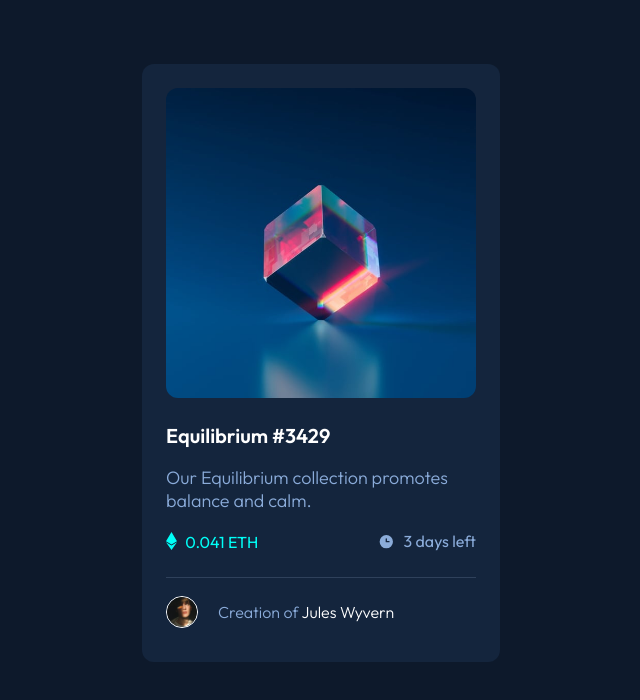
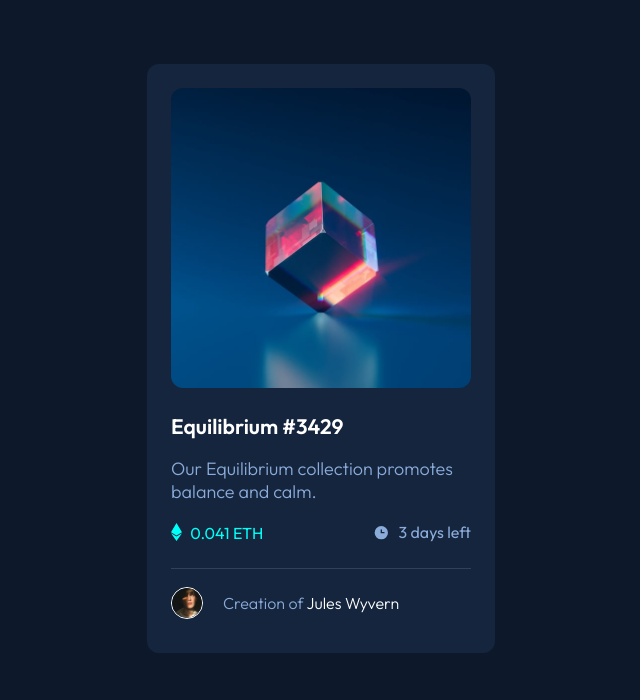
Before and after one commit to Maacaa0/NFT-preview-card-component, a plain HTML site: page index.html in a window 1280 px wide. Shown: the whole page, without its empty margins (319-959 px from the left). Drawn offline with Linux system fonts and the light colour scheme.

Commit message:
Update style.css

```diff
--- a/style.css
+++ b/style.css
@@ -7,7 +7,7 @@ body {
 
 
 .content {
-    width: 310px;
+    width: 300px;
     background: hsl(216, 50%, 16%);
     color: hsl(215, 51%, 70%);
     border-radius: 12px;
@@ -23,7 +23,6 @@ body {
 
 
 }
-
 
 
 .imgcontainer:hover {
@@ -51,9 +50,9 @@ body {
 
 h1 {
     color: hsl(0, 0%, 100%);
-    font-size: 20px;
+    font-size: 21px;
     margin-top: 25px;
-    margin-right: 140px;
+    margin-right: 110px;
 }
 
 h1:hover {
```
